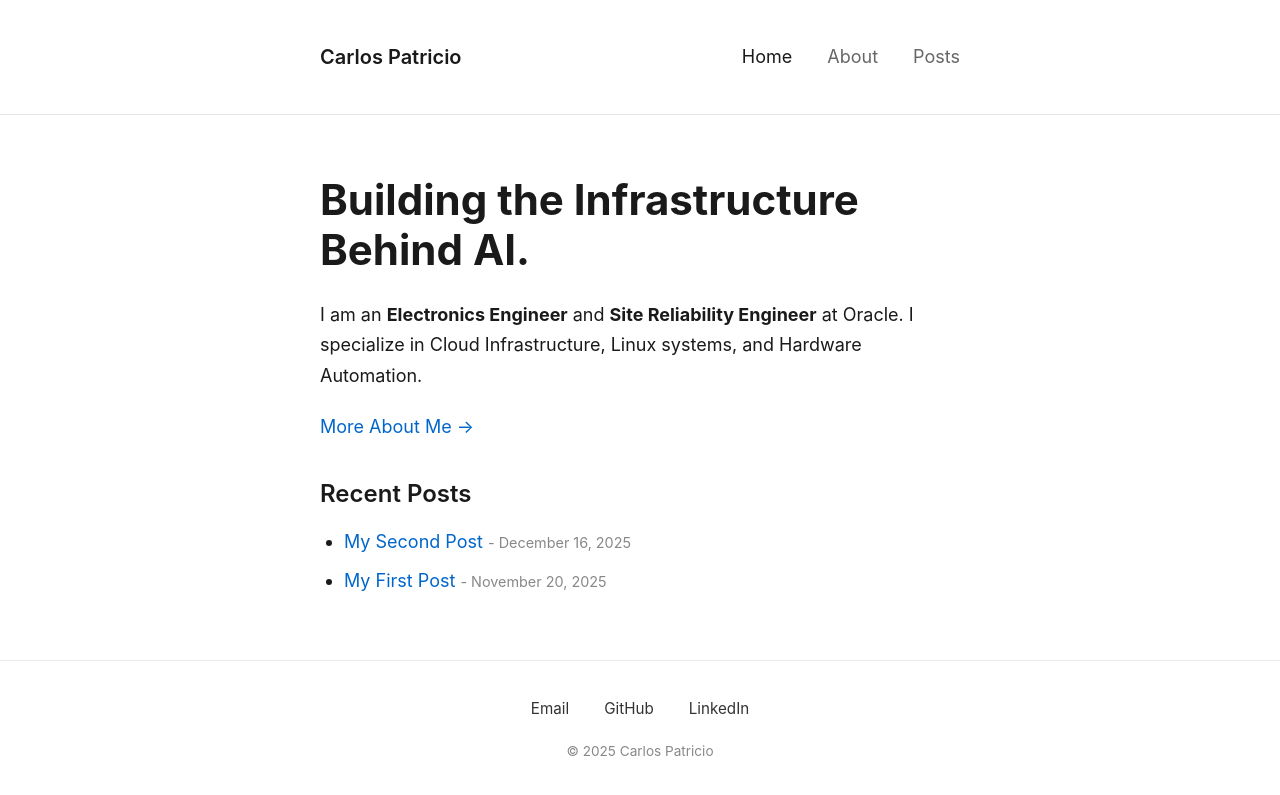
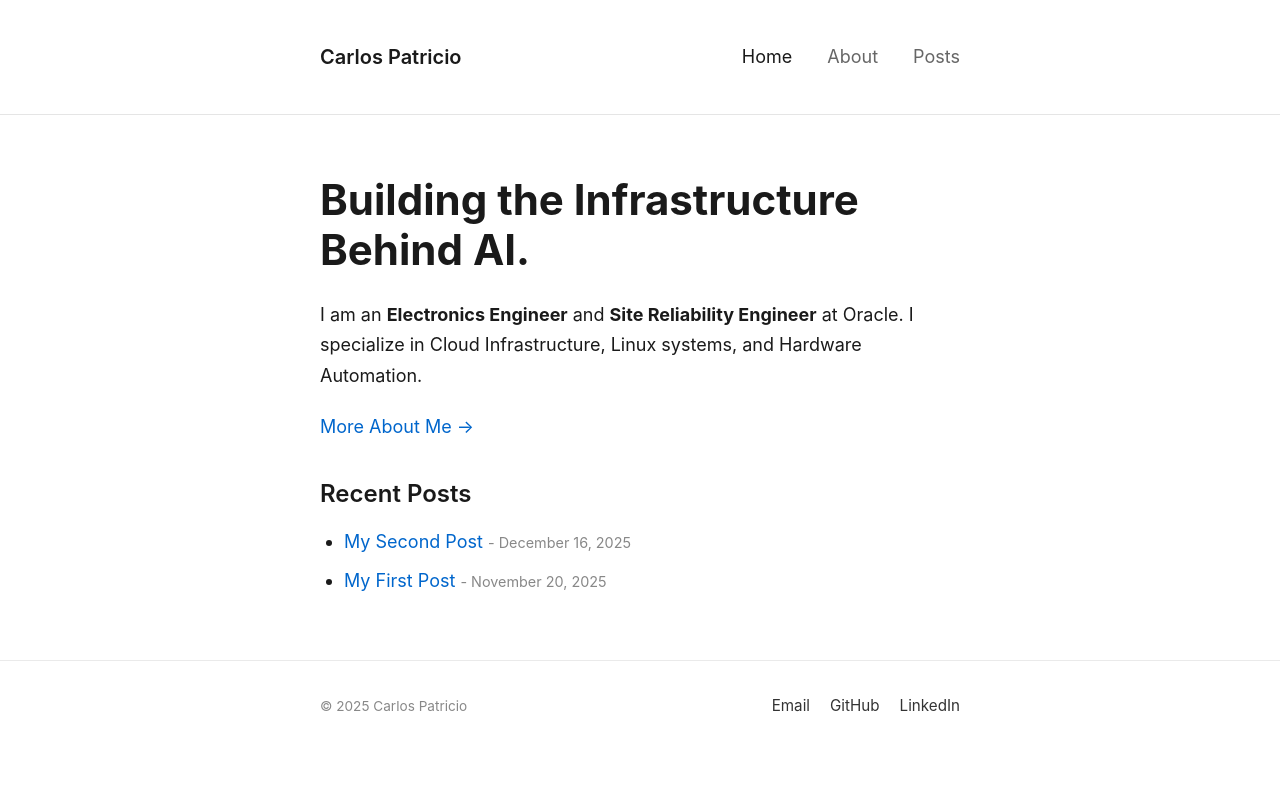
Before and after one commit to capatric/capatric.github.io, a Jekyll site: the page built from index.md, in a window 1280 px wide. Shown: the top 795 px of the page. Built offline with Jekyll 4.4.1, drawn with Linux system fonts in a browser that asks for light colours.

Commit message:
Modification on footer

```diff
--- a/_layouts/default.html
+++ b/_layouts/default.html
@@ -23,8 +23,14 @@
         {{ content }}
     </main>
 <footer class="footer">
-        <div class="container">
-            <!-- Social Links Group -->
+    <div class="container footer-flex">
+
+        <!-- LEFT SIDE: Copyright -->
+        <div class="footer-left">
+            <p class="copyright">© {{ site.time | date: '%Y' }} {{ site.title }}</p>
+        </div>
+
+        <!-- RIGHT SIDE: Links -->
         <div class="footer-links">
             {% if site.email %}
             <a href="mailto:{{ site.email }}" target="_blank">Email</a>
@@ -39,8 +45,6 @@
             {% endif %}
         </div>
 
-            <!-- Copyright -->
-            <p class="copyright">© {{ site.time | date: '%Y' }} {{ site.title }}</p>
     </div>
 </footer>
 </body>
--- a/assets/css/style.css
+++ b/assets/css/style.css
@@ -155,34 +155,52 @@ img {
 }
 
 /* Footer */
+/* Footer */
 .footer {
     padding: 2rem 0;
-    text-align: center;
-    border-top: 1px solid #eaeaea; /* Subtle separator line */
+    border-top: 1px solid #eaeaea;
     margin-top: 4rem;
 }
 
+/* This targets the <div class="container footer-flex"> */
+.footer-flex {
+    display: flex;
+    justify-content: space-between; /* Pushes Copyright to Left, Links to Right */
+    align-items: center;            /* Aligns them vertically */
+}
+
+/* LEFT SIDE (Copyright) */
+.footer-left .copyright {
+    color: #888;
+    font-size: 0.85rem;
+    margin: 0;
+}
+
+/* RIGHT SIDE (Links) */
 .footer-links {
-    margin-bottom: 1rem;
+    display: flex;
+    gap: 20px; /* Space between Email, GitHub, LinkedIn */
 }
 
 .footer-links a {
-    color: #333;           /* Dark gray instead of pure black */
+    color: #333;
     text-decoration: none;
-    margin: 0 15px;        /* Spacing between links */
     font-size: 0.95rem;
     transition: color 0.2s;
 }
 
 .footer-links a:hover {
-    color: #007bff;        /* Change color on hover */
+    color: #007bff;
     text-decoration: underline;
 }
 
-.copyright {
-    color: #888;           /* Lighter gray to make it less distracting */
-    font-size: 0.85rem;
-    margin: 0;
+/* Mobile: Stack them properly on small screens */
+@media (max-width: 600px) {
+    .footer-flex {
+        flex-direction: column-reverse; /* Copyright on bottom, Links on top */
+        gap: 15px;
+        text-align: center;
+    }
 }
 
 
```
Lines whose indentation alone changed are shown as unchanged.
